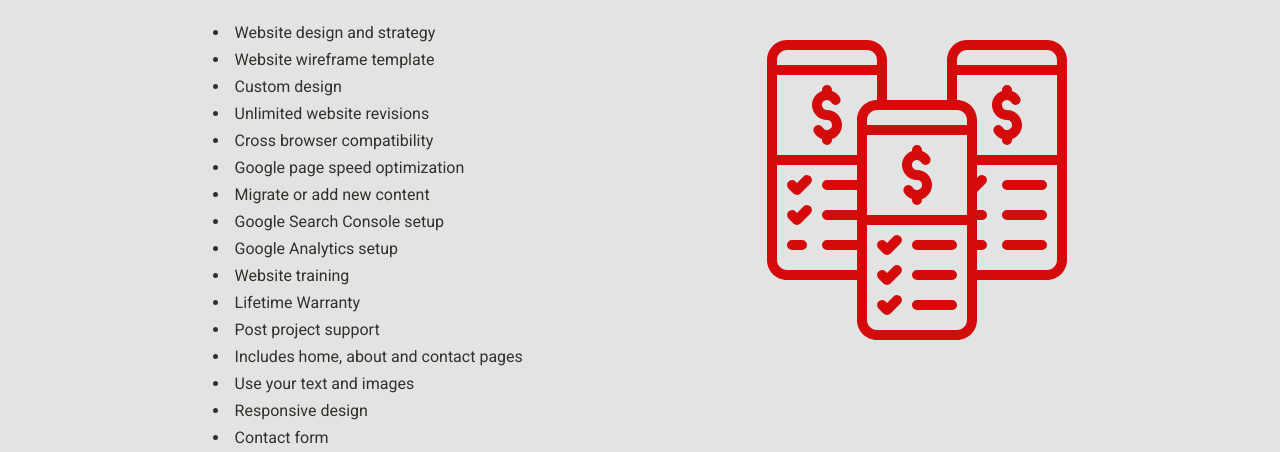
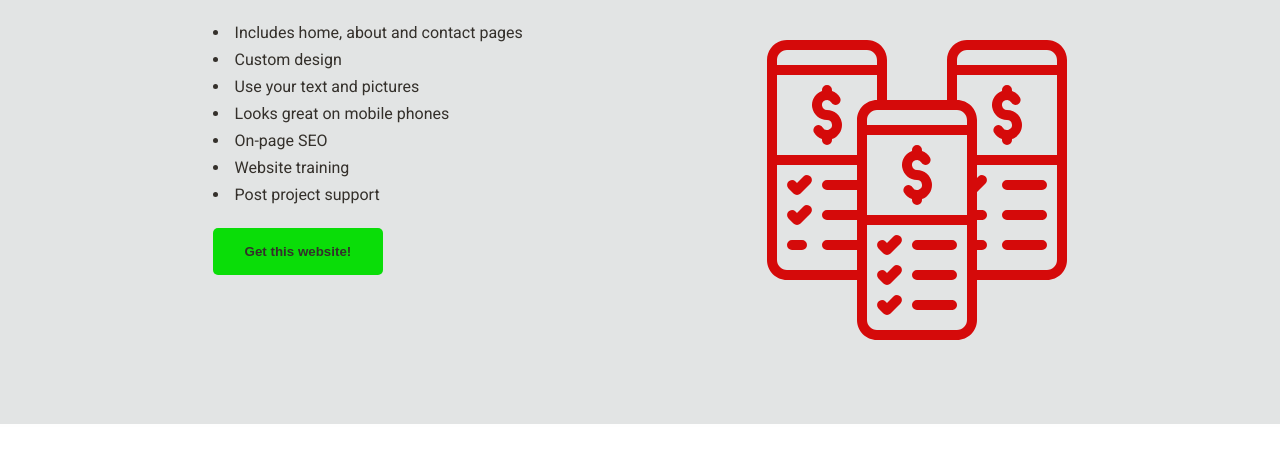
Before and after one commit to rmwhaling/webdesignofoviedo.github.io, a plain HTML site: page pricing.html in a window 1280 px wide. Shown: the part 213-665 px from the top of the page. Drawn offline with Linux system fonts and the light colour scheme; a web font is replaced by a local one.

Commit message:
Add files via upload

```diff
--- a/pricing.html
+++ b/pricing.html
@@ -48,29 +48,31 @@
                 <br>
                 <!-- <h3 class="bold-text">Your website includes:</h3> -->
                     <ul>
-                        <li>Website design and strategy</li>
-                        <li>Website wireframe template</li>
+                        <li>Includes home, about and contact pages</li>
                         <li>Custom design</li>
-                        <li>Unlimited website revisions</li>
-                        <li>Cross browser compatibility</li>
-                        <li>Google page speed optimization</li>
-                        <li>Migrate or add new content</li>
+                        <li>Use your text and pictures</li>
+                        <li>Looks great on mobile phones</li>
+                        <!-- <li>Contact form</li> -->
+                        <li>On-page SEO</li>
+                        <li>Website training</li>
+                        <li>Post project support</li>
+                        <!-- <li>Google page speed optimization</li>
                         <li>Google Search Console setup</li>
                         <li>Google Analytics setup</li>
                         <li>Website training</li>
                         <li>Lifetime Warranty</li>
-                        <li>Post project support</li>
-                        <li>Includes home, about and contact pages</li>
-                        <li>Use your text and images</li>
+                        <li>Website wireframe template</li>
+                        <li>Website design and strategy</li>
                         <li>Responsive design</li>
-                        <li>Contact form</li>
                         <li>Privacy policy</li>
                         <li>Sitemap</li>
+
+                        <li>Ready to be found on the internet (SEO Ready)</li>
+                        <li>Unlimited website revisions</li>
                         <li>Accessibile for users with disabilities</li>
-                        <li>On-page SEO</li>
-                        <li>Ready to be found on the internet (SEO Ready)</li>
+                        <li>Cross browser compatibility</li> -->
                     </ul>
-                <a href="contact.html"><button class="get-started-button">Let's get started!</button></a>
+                <a href="contact.html"><button class="get-started-button">Get this website!</button></a>
             </div>
             <div class="pricing-right">
                 <h3 class="pricing-price"><span class="pricing-span">&#8212;</span>&nbsp;$995.00&nbsp;<span class="pricing-span">&#8212;</span></h3>
```
